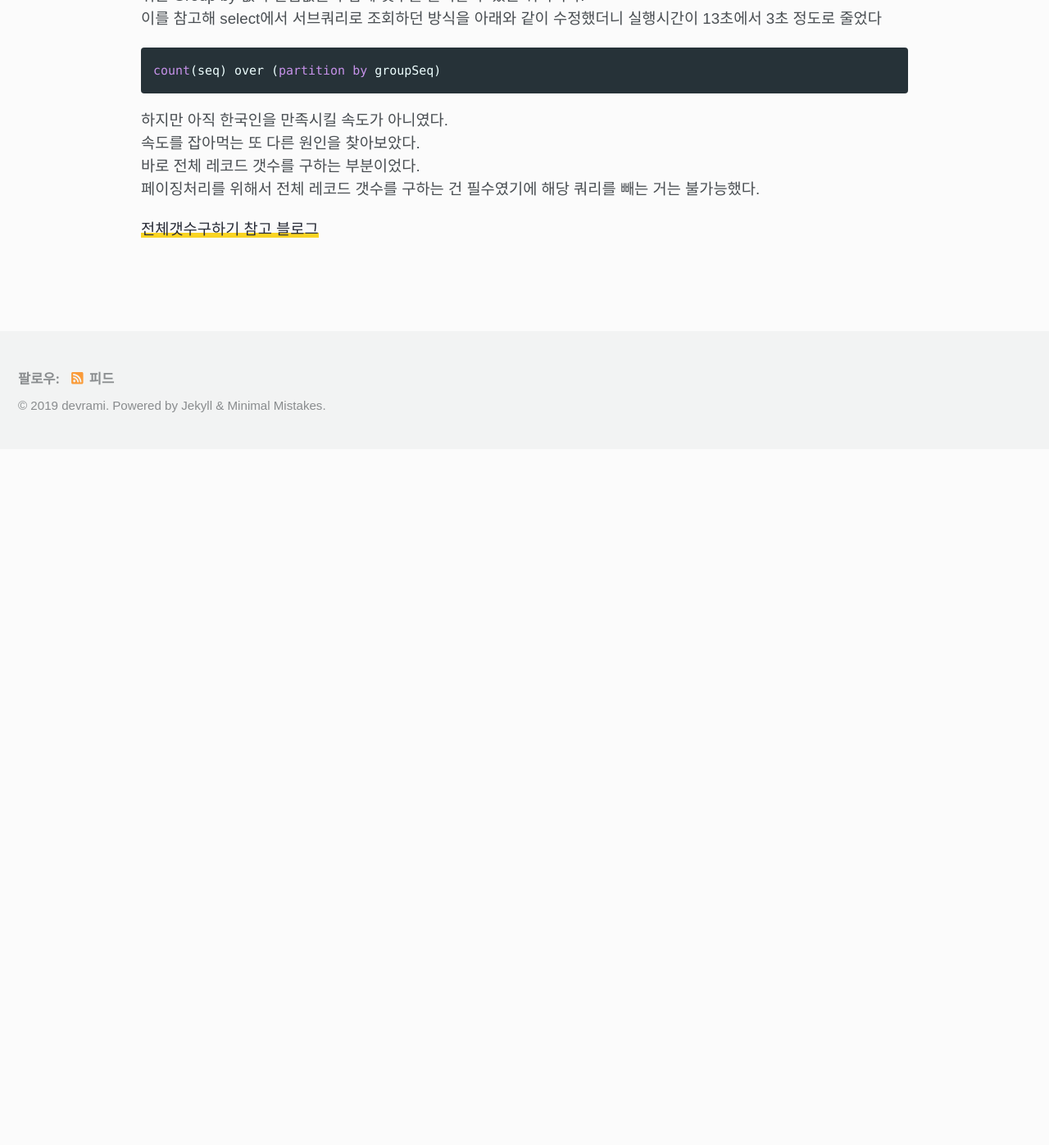
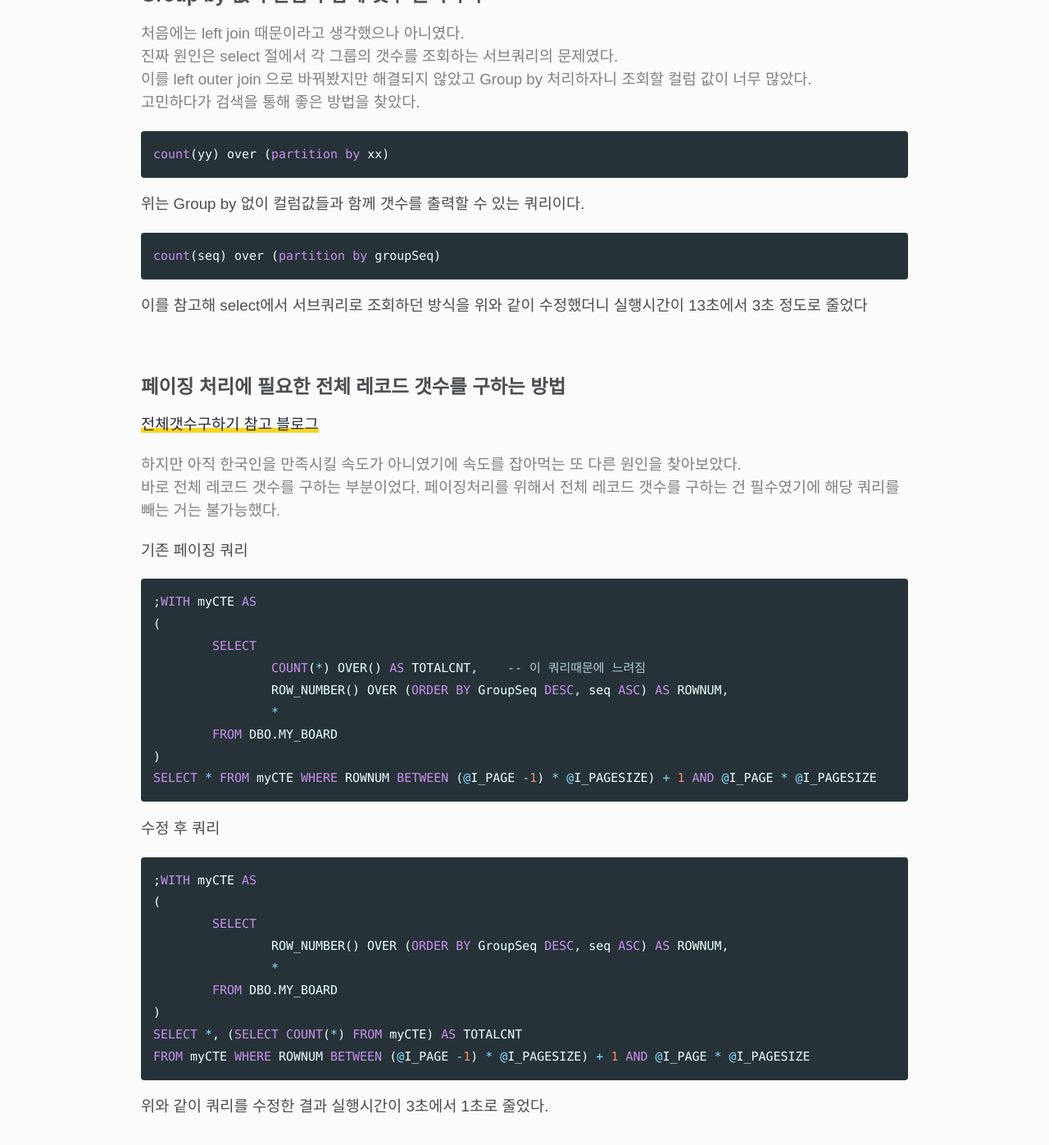
Before and after one commit to devgaram/prev-devgaram.github.io, a Jekyll site: the page built from _posts/2019-03-07-mssql-speed-improvement.md, in a window 1280 px wide and 1400 px high, scrolled down 1118 px. Shown: the top 1397 px of the window at 82% size. Built offline with Jekyll 4.4.1, drawn with Linux system fonts in a browser that asks for light colours; cached includes are drawn as plain includes; nearby versions of some CDN libraries; some web fonts are replaced; comment, search, counter and statistics services are not loaded; before the commit the page ends 1666 px from its top, so only the background shows below that; some of the changed text lies outside the part shown.

Commit message:
mssql 포스팅 추가

````diff
--- a/_posts/2019-03-07-mssql-speed-improvement.md
+++ b/_posts/2019-03-07-mssql-speed-improvement.md
@@ -1,35 +1,79 @@
 ---
 layout : post-content
-title : mssql 프로시저 실행속도가 느려서 개선을 해봤습니다.
+title : mssql 쿼리 팁 - group by 없이 카운트하는 방법 & 페이징 처리를 위한 전체 레코드 갯수 구하기
 date : 2019-03-07
 tags : [mssql]
 categories : [sql]
 ---
 
-관리자 유지보수 중에 한 프로시저의 실행속도가 굉장히 느린 것을 발견했다.
+프로시저 속도 개선하는 과정에서 배웠던 sql 팁으로, group by 없이 칼럼과 함께 갯수를 출력하는 방법과
+페이징 처리에 필요한 전체 레코드 갯수를 구하는 방법에 대한 내용입니다.
+
+---
+
+
+관리자 페이지 유지보수 중에 한 프로시저의 실행속도가 굉장히 느린 것을 발견했다.
 실무자에게 확인해 본 결과 페이지 넘길 때마다 기본 일분은 기다린다는 답을 받았다.
 이 프로시저는 어떤 정보를 프로시저 내에서 페이징 처리를 하여 조회하는 쿼리로 4개의 left outer join 과 복잡한 case 조건의 where 절을 가졌다.
 심지어 left join 되는 테이블은 조건과 그룹 처리를 하는 서브쿼리로 구성되었다.
 
+# Group by 없이 칼럼과 함께 갯수 출력하기
+
+<span class="clr-grey">
 처음에는 left join 때문이라고 생각했으나 아니였다.
 진짜 원인은 select 절에서 각 그룹의 갯수를 조회하는 서브쿼리의 문제였다.
 이를 left outer join 으로 바꿔봤지만 해결되지 않았고 Group by 처리하자니 조회할 컬럼 값이 너무 많았다.
 고민하다가 검색을 통해 좋은 방법을 찾았다.
+</span>
+
 
 ```sql
 count(yy) over (partition by xx)
 ```
 
 위는 Group by 없이 컬럼값들과 함께 갯수를 출력할 수 있는 쿼리이다.
-이를 참고해 select에서 서브쿼리로 조회하던 방식을 아래와 같이 수정했더니 실행시간이 13초에서 3초 정도로 줄었다
 
 ```sql
 count(seq) over (partition by groupSeq)
 ```
 
-하지만 아직 한국인을 만족시킬 속도가 아니였다.
-속도를 잡아먹는 또 다른 원인을 찾아보았다.
-바로 전체 레코드 갯수를 구하는 부분이었다.
-페이징처리를 위해서 전체 레코드 갯수를 구하는 건 필수였기에 해당 쿼리를 빼는 거는 불가능했다.
+이를 참고해 select에서 서브쿼리로 조회하던 방식을 위와 같이 수정했더니 실행시간이 13초에서 3초 정도로 줄었다
 
-[전체갯수구하기 참고 블로그](http://m.blog.naver.com/monleychoi/220629982940)
+# 페이징 처리에 필요한 전체 레코드 갯수를 구하는 방법
+
+[전체갯수구하기 참고 블로그](https://m.blog.naver.com/monkeychoi/220629982940)
+
+<span class="clr-grey">
+하지만 아직 한국인을 만족시킬 속도가 아니였기에 속도를 잡아먹는 또 다른 원인을 찾아보았다.
+바로 전체 레코드 갯수를 구하는 부분이었다.  페이징처리를 위해서 전체 레코드 갯수를 구하는 건 필수였기에 해당 쿼리를 빼는 거는 불가능했다.
+</span>
+
+기존 페이징 쿼리
+
+```sql
+;WITH myCTE AS
+(
+	SELECT
+		COUNT(*) OVER() AS TOTALCNT,	-- 이 쿼리때문에 느려짐
+		ROW_NUMBER() OVER (ORDER BY GroupSeq DESC, seq ASC) AS ROWNUM,
+		*
+	FROM DBO.MY_BOARD
+)
+SELECT * FROM myCTE WHERE ROWNUM BETWEEN (@I_PAGE -1) * @I_PAGESIZE) + 1 AND @I_PAGE * @I_PAGESIZE
+```
+
+수정 후 쿼리
+
+```sql
+;WITH myCTE AS
+(
+	SELECT
+		ROW_NUMBER() OVER (ORDER BY GroupSeq DESC, seq ASC) AS ROWNUM,
+		*
+	FROM DBO.MY_BOARD
+)
+SELECT *, (SELECT COUNT(*) FROM myCTE) AS TOTALCNT
+FROM myCTE WHERE ROWNUM BETWEEN (@I_PAGE -1) * @I_PAGESIZE) + 1 AND @I_PAGE * @I_PAGESIZE
+```
+
+위와 같이 쿼리를 수정한 결과 실행시간이 3초에서 1초로 줄었다.
````
Also changed, not shown: 4 other files.
